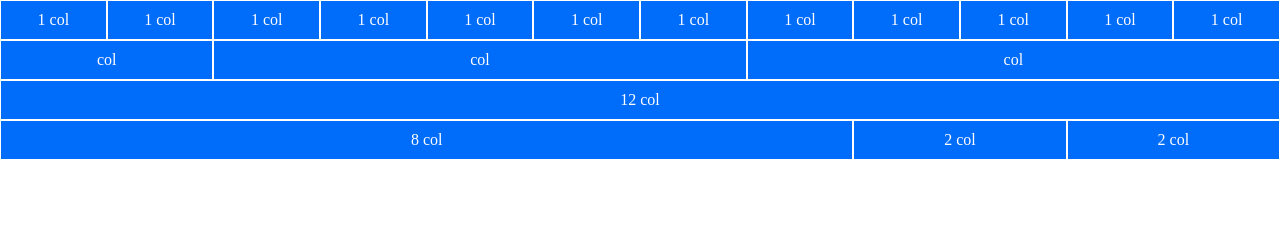
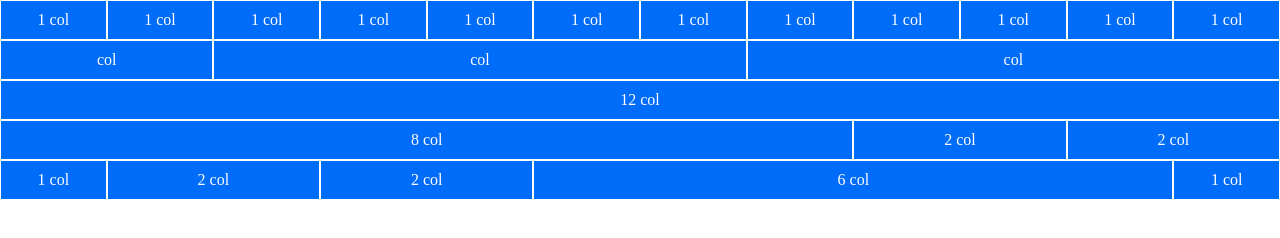
Before and after one commit to markcaf/html-css-12bool, a plain HTML site: page index.html in a window 1280 px wide. Drawn offline with Linux system fonts and the light colour scheme.

Commit message:
Quinta row

```diff
--- a/index.html
+++ b/index.html
@@ -40,6 +40,16 @@
             <div class="col-2 bg-blue">2 col</div>
             <div class="col-2 bg-blue">2 col</div>
         </div>
+
+        <div class="row center">
+            <div class="col-1 bg-blue">1 col</div>
+            <div class="col-2 bg-blue">2 col</div>
+            <div class="col-2 bg-blue">2 col</div>
+            <div class="col-6 bg-blue">6 col</div>
+            <div class="col-1 bg-blue">1 col</div>
+        </div>
+
+
     </div>
 
 </body>
```
